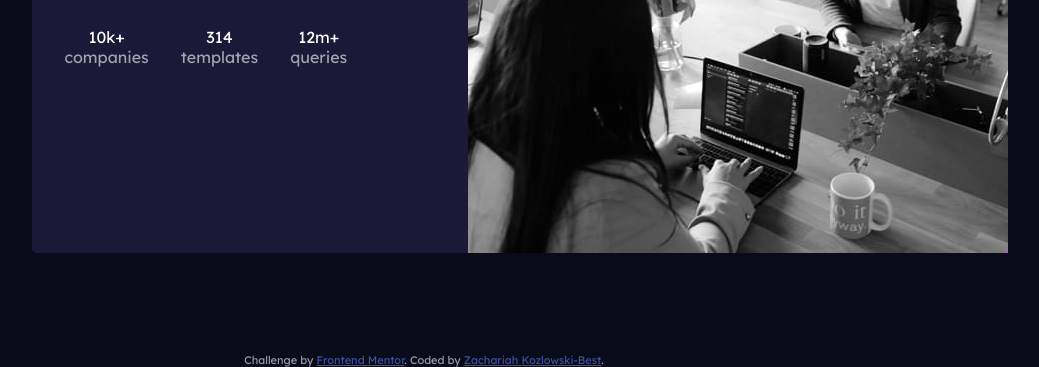
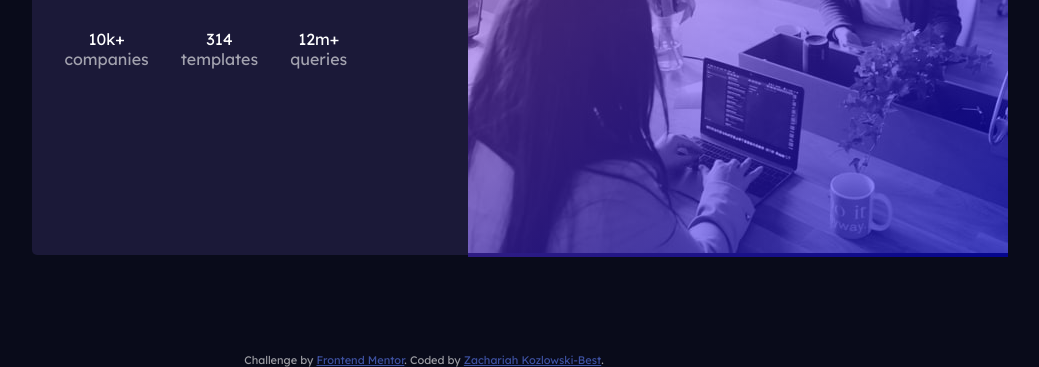
Before and after one commit to zach7815/Frontend-Mentor-C-Stats-Prev, a plain HTML site: page index.html in a window 1280 px wide. Shown: the part 433-800 px from the top of the page, without its empty margins (216-1255 px from the left). Drawn offline with Linux system fonts and the light colour scheme.

Commit message:
added background gradient to image

```diff
--- a/styles.css
+++ b/styles.css
@@ -61,16 +61,18 @@ body {
 }
 
 .cover {
-  height: 446px;
-  width: 540px;
-  background: hsl(277, 64%, 61%);
   position: relative;
-  z-index: 2;
 }
 
-img {
-  border-radius: 0 5px 5px 0%;
-  object-fit: cover;
+.cover::after {
+  content: "";
+  position: absolute;
+  top: 0;
+  left: 0;
+  width: 100%;
+  height: 100%;
+  background: linear-gradient(to bottom right, hsl(277, 64%, 61%) 0%, blue);
+  opacity: 0.5;
 }
 
 .attribution {
```
